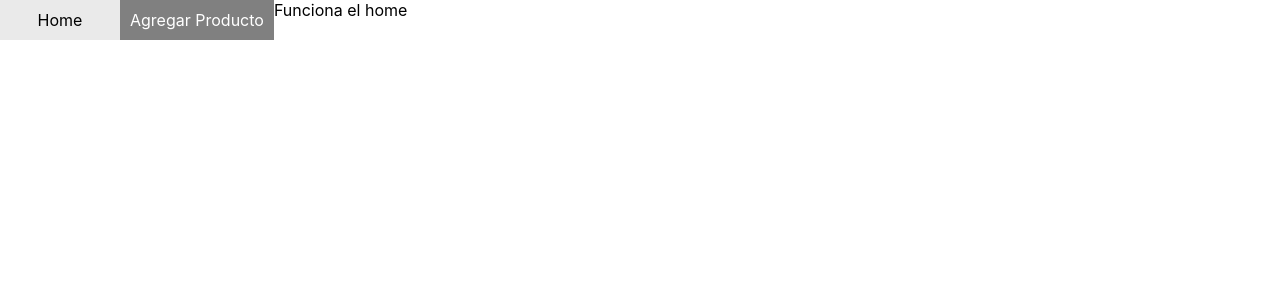
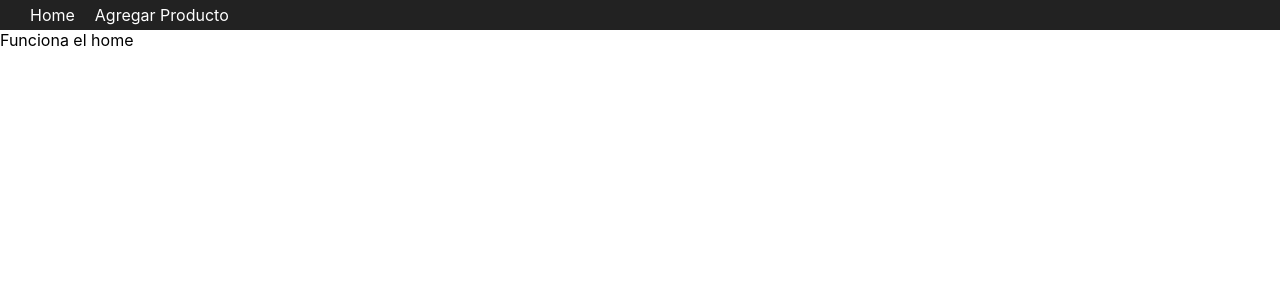
Before and after one commit to Orbp1403/CarritoComprasReact, a React (Create React App) app in the folder carritocompras/: page / in a window 1280 px wide. Shown: the top 300 px of the page. Built offline with nearby package versions, Linux system fonts and the light colour scheme.

Commit message:
Fix de la navbar

```diff
--- a/carritocompras/src/App.css
+++ b/carritocompras/src/App.css
@@ -38,30 +38,33 @@
 }
 
 *{
+  box-sizing: border-box;
+  padding: 0;
   margin: 0;
-  padding: 0;
 }
-header{
-  font-family: Helvetica;
-  width: 480px;
-  margin: 0 auto;
+
+nav{
+  background: #222;
+  padding: 5px 20px;
 }
+
 ul{
   list-style: none;
 }
-#menu li>a{
-  background-color: grey;
+
+a{
   color: white;
-  padding: 10px;
-  display: block;
   text-decoration: none;
-  min-width: 100px;
 }
-#menu li>a:hover{
-  color: black;
-  background-color: #eaeaea;
+
+a:hover{
+  text-decoration: underline;
 }
-#menu>li{
-  float: left;
-  text-align:center
+
+.menu li {
+  font-size: 16px;
+  padding: 15px 15px;
+  white-space: nowrap;
 }
+
+@media all and (min-width: 900px) { .item { display: block; width: auto; } .toggle { display: none; } .logo { order: 0; } .item { order: 1; } .button { order: 2; } .menu li { display: inline; padding: 15px 10px; } .menu li.button { padding-right: 0; } }
--- a/carritocompras/src/App.js
+++ b/carritocompras/src/App.js
@@ -11,7 +11,7 @@ function App() {
       <Router>
         <div>
           <nav>
-            <ul id="menu">
+            <ul className="menu">
               <li>
                 <Link to="/">Home</Link>
               </li>
```
